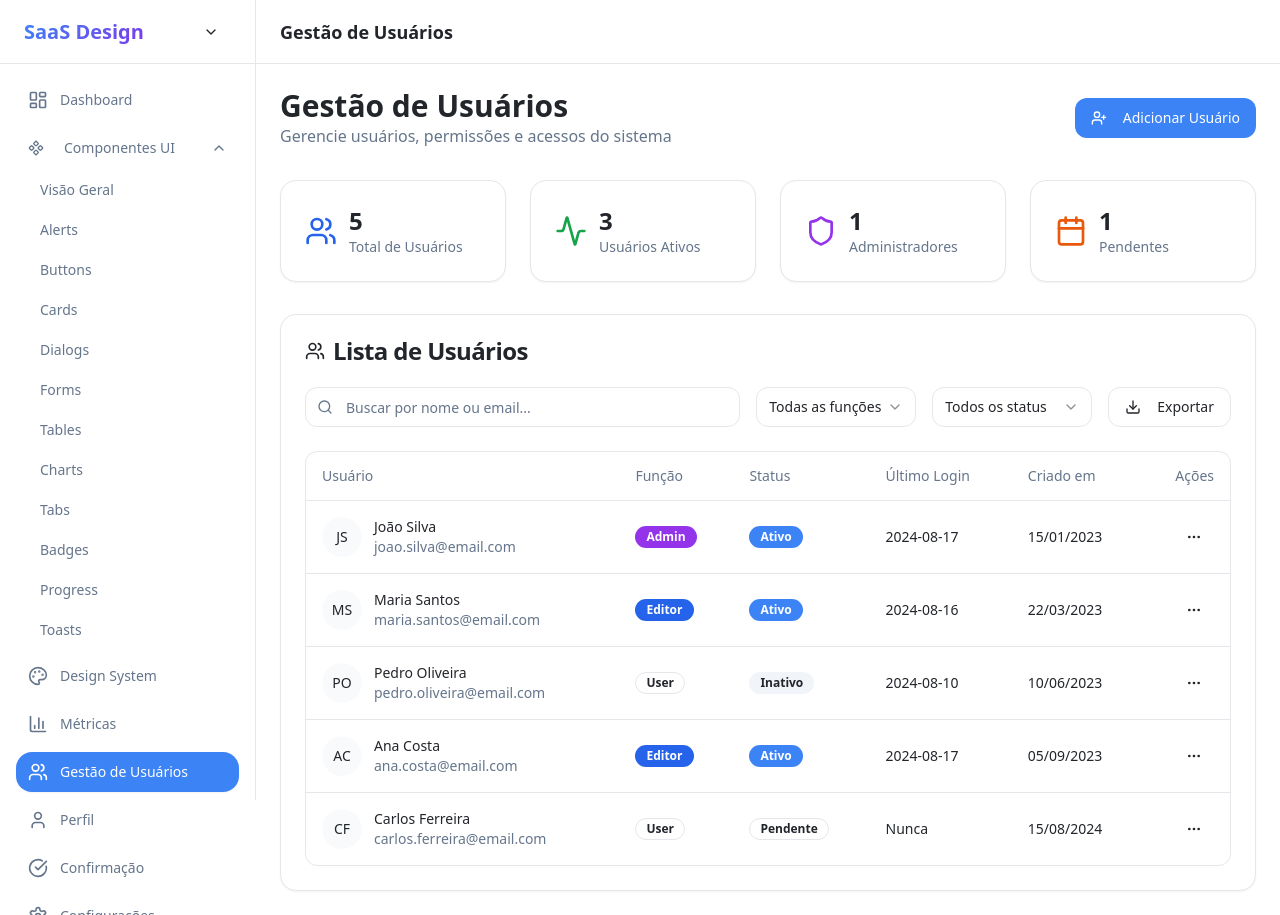
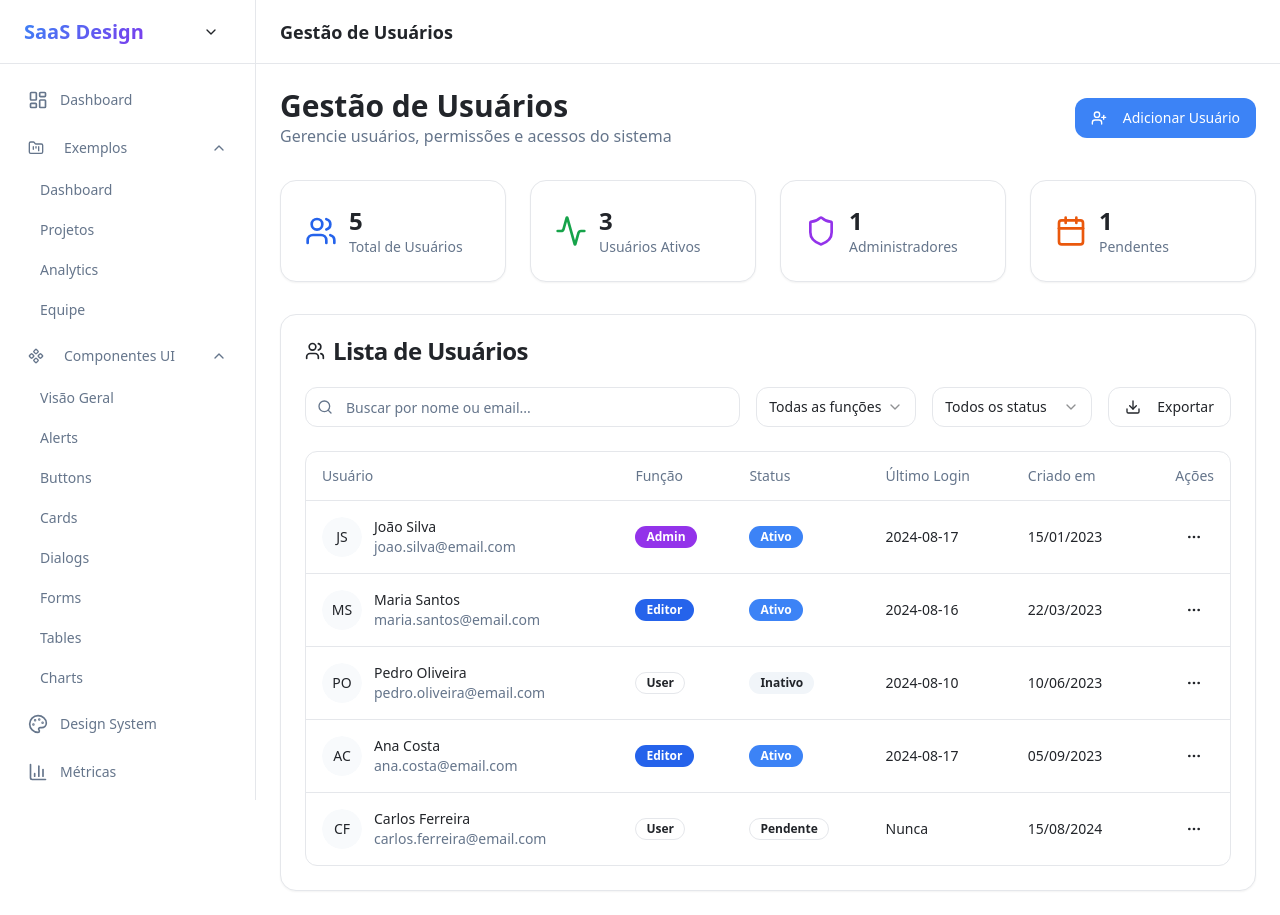
Before and after one commit to alanssant0s/spark-deisgn-system, a React (Vite) app: page /users in a window 1280 px wide. Built offline with nearby package versions, Linux system fonts and the light colour scheme.

Commit message:
Fix menu scrolling and add pages
Added scroll functionality to the menu and included the recently created pages: DashboardPage, ProjectsPage, AnalyticsPage, and TeamPage. Updated `src/components/saas/SaasLayout.tsx` to reflect these changes.

```diff
--- a/src/components/saas/SaasLayout.tsx
+++ b/src/components/saas/SaasLayout.tsx
@@ -21,7 +21,11 @@ import {
   Table,
   ToggleLeft,
   FileText,
-  MessageSquare
+  MessageSquare,
+  FolderKanban,
+  TrendingUp,
+  UserCheck,
+  PieChart
 } from "lucide-react";
 import { useState } from "react";
 import { Collapsible, CollapsibleContent, CollapsibleTrigger } from "@/components/ui/collapsible";
@@ -32,6 +36,16 @@ interface SaasLayoutProps {
 
 const navigation = [
   { name: "Dashboard", href: "/", icon: LayoutDashboard },
+  {
+    name: "Exemplos",
+    icon: FolderKanban,
+    children: [
+      { name: "Dashboard", href: "/examples/dashboard" },
+      { name: "Projetos", href: "/examples/projects" },
+      { name: "Analytics", href: "/examples/analytics" },
+      { name: "Equipe", href: "/examples/team" },
+    ]
+  },
   {
     name: "Componentes UI",
     icon: Component,
@@ -44,10 +58,6 @@ const navigation = [
       { name: "Forms", href: "/components/forms" },
       { name: "Tables", href: "/components/tables" },
       { name: "Charts", href: "/components/charts" },
-      { name: "Tabs", href: "/components/tabs" },
-      { name: "Badges", href: "/components/badges" },
-      { name: "Progress", href: "/components/progress" },
-      { name: "Toasts", href: "/components/toasts" }
     ]
   },
   { name: "Design System", href: "/design-system", icon: Palette },
@@ -63,6 +73,7 @@ export const SaasLayout = ({ children }: SaasLayoutProps) => {
   const [sidebarOpen, setSidebarOpen] = useState(false);
   const [sidebarCollapsed, setSidebarCollapsed] = useState(false);
   const [componentsOpen, setComponentsOpen] = useState(true);
+  const [examplesOpen, setExamplesOpen] = useState(true);
 
   return (
     <div className="min-h-screen bg-background">
@@ -76,7 +87,7 @@ export const SaasLayout = ({ children }: SaasLayoutProps) => {
 
       {/* Sidebar */}
       <aside className={cn(
-        "fixed top-0 left-0 z-50 h-full bg-card border-r border-card-border transform transition-all duration-300 lg:translate-x-0",
+        "fixed top-0 left-0 z-50 h-full bg-card border-r border-card-border transform transition-all duration-300 lg:translate-x-0 flex flex-col",
         sidebarOpen ? "translate-x-0" : "-translate-x-full lg:translate-x-0",
         sidebarCollapsed ? "lg:w-16" : "w-64"
       )}>
@@ -104,17 +115,24 @@ export const SaasLayout = ({ children }: SaasLayoutProps) => {
           </div>
         </div>
 
-        <nav className="p-4 space-y-2 overflow-y-auto">
+        <nav className="flex-1 p-4 space-y-2 overflow-y-auto scrollbar-thin scrollbar-thumb-muted scrollbar-track-transparent"
+             style={{
+               scrollbarWidth: 'thin',
+               scrollbarColor: 'hsl(var(--muted)) transparent'
+             }}>
           {navigation.map((item) => {
             if (item.children) {
               const hasActiveChild = item.children.some(child => location.pathname === child.href);
-              const isComponentsPage = location.pathname.startsWith('/components');
+              const isComponentsPage = item.name === "Componentes UI" && location.pathname.startsWith('/components');
+              const isExamplesPage = item.name === "Exemplos" && location.pathname.startsWith('/examples');
+              const isOpen = item.name === "Componentes UI" ? componentsOpen : examplesOpen;
+              const setOpen = item.name === "Componentes UI" ? setComponentsOpen : setExamplesOpen;
 
               return (
                 <Collapsible
                   key={item.name}
-                  open={componentsOpen && !sidebarCollapsed}
-                  onOpenChange={setComponentsOpen}
+                  open={isOpen && !sidebarCollapsed}
+                  onOpenChange={setOpen}
                 >
                   <CollapsibleTrigger asChild>
                     <Button
@@ -122,7 +140,7 @@ export const SaasLayout = ({ children }: SaasLayoutProps) => {
                       className={cn(
                         "w-full justify-start px-3 py-2.5 text-sm font-medium transition-all duration-200",
                         "hover:bg-muted group",
-                        isComponentsPage
+                        (isComponentsPage || isExamplesPage)
                           ? "bg-primary text-primary-foreground shadow-sm"
                           : "text-muted-foreground hover:text-foreground"
                       )}
@@ -136,7 +154,7 @@ export const SaasLayout = ({ children }: SaasLayoutProps) => {
                           <span className="flex-1 text-left">{item.name}</span>
                           <ChevronDown className={cn(
                             "h-4 w-4 transition-transform duration-200",
-                            componentsOpen ? "rotate-180" : ""
+                            isOpen ? "rotate-180" : ""
                           )} />
                         </>
                       )}
@@ -222,6 +240,16 @@ export const SaasLayout = ({ children }: SaasLayoutProps) => {
                     }
                   }
                 }
+                // Special cases for example pages
+                if (location.pathname.startsWith('/examples/')) {
+                  const pageMap: { [key: string]: string } = {
+                    '/examples/dashboard': 'Dashboard Exemplo',
+                    '/examples/projects': 'Projetos Exemplo',
+                    '/examples/analytics': 'Analytics Exemplo',
+                    '/examples/team': 'Equipe Exemplo'
+                  };
+                  return pageMap[location.pathname] || 'Exemplo';
+                }
                 return "Dashboard";
               })()}
             </h2>
```
